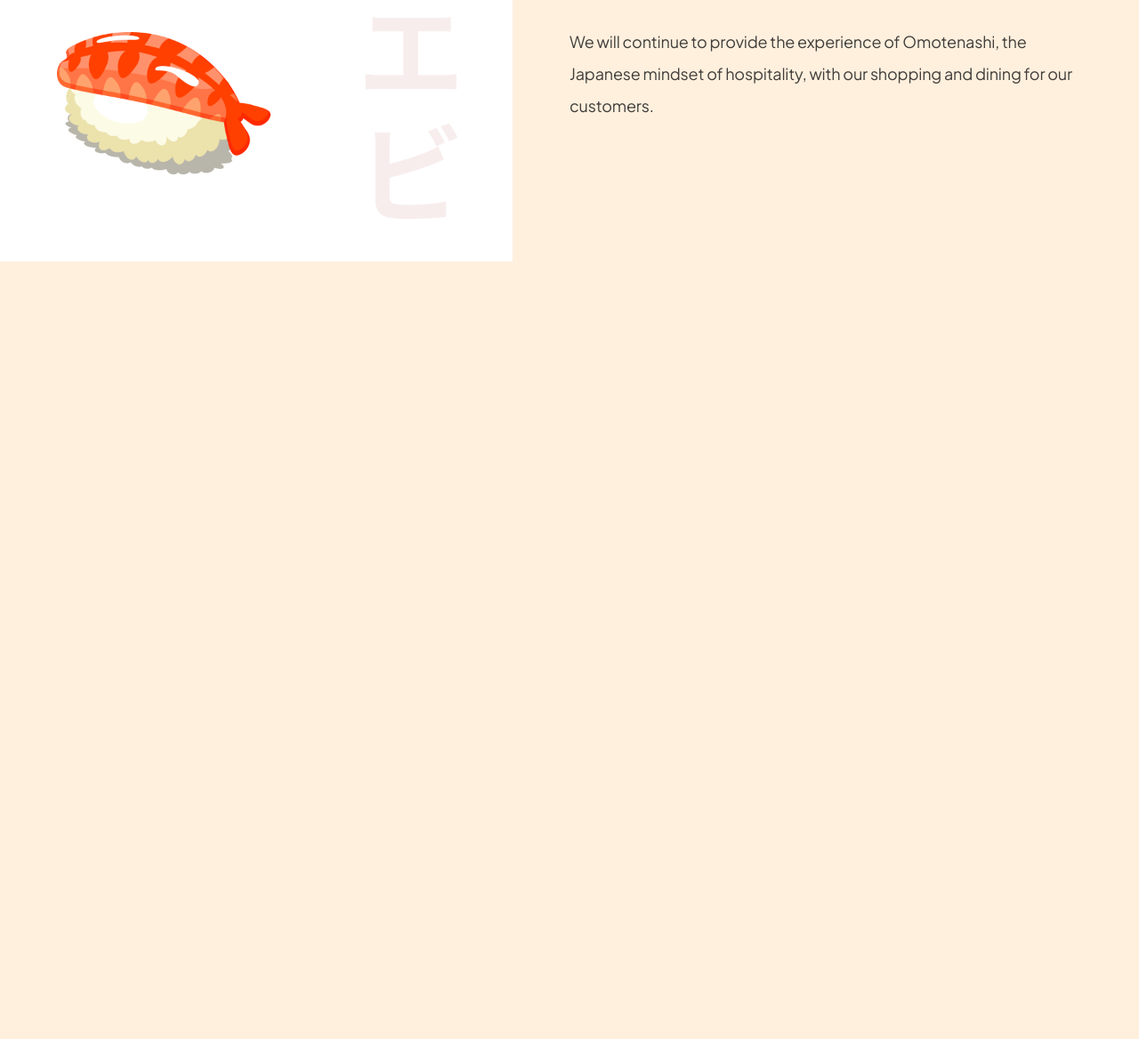
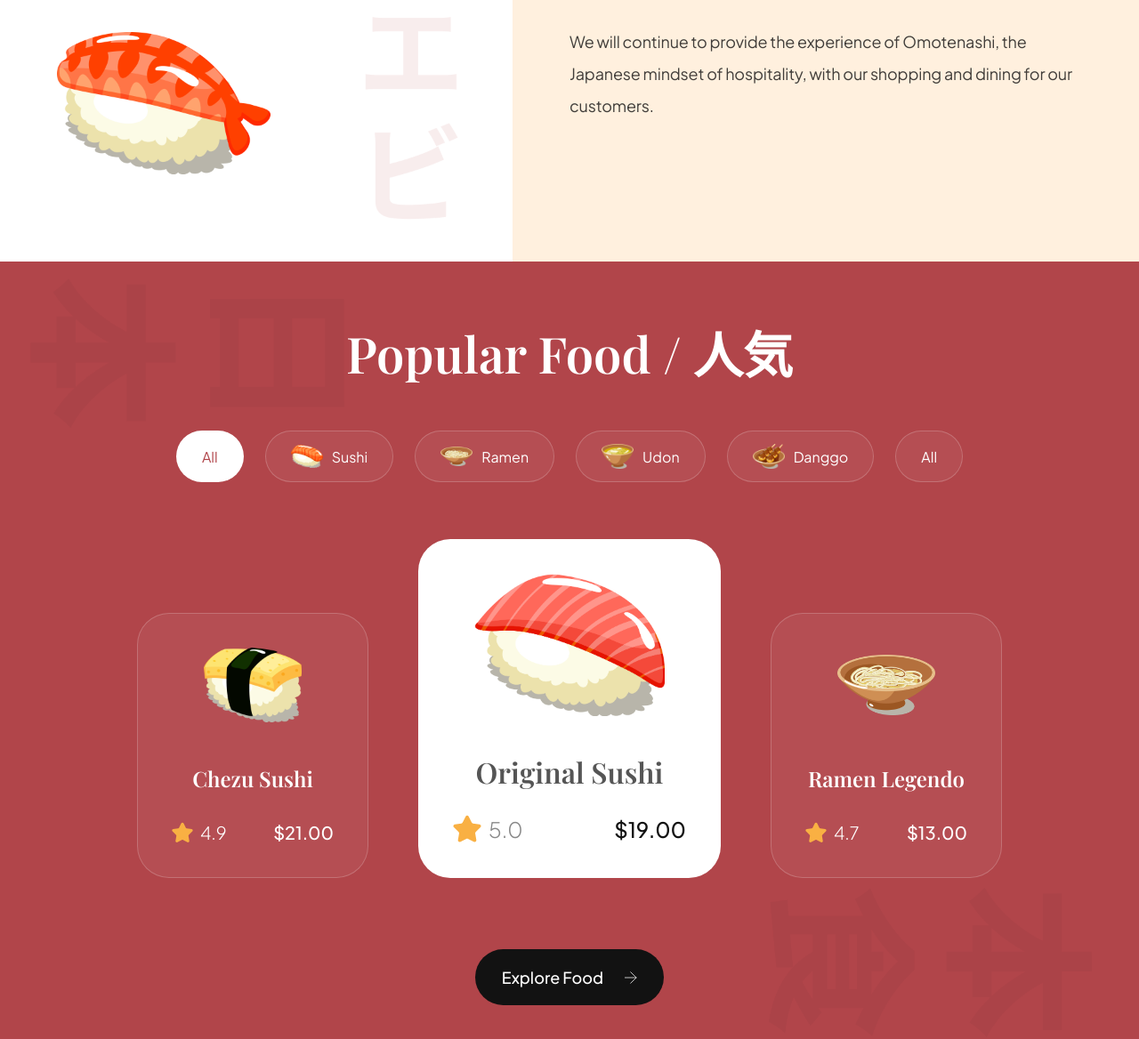
Before and after one commit to ErfanRez/Sushi-Restaurant, a website built with Vite: page index.html in a window 1280 px wide. Shown: the part 1224-2392 px from the top of the page at 89% size. Before the commit the page ends 1518 px from the top, so only its background shows below. Built offline with nearby package versions, Linux system fonts and the light colour scheme.

Commit message:
popular foods section is added

```diff
--- a/css/sections/popular.css
+++ b/css/sections/popular.css
@@ -0,0 +1,198 @@
+.popular-foods {
+    padding: 64px;
+
+    display: flex;
+    flex-direction: column;
+
+    background-color: var(--primary-color);
+    background-image: url("../../assets/popular_bg.png");
+    background-position: center;
+    background-repeat: no-repeat;
+    background-size: contain;
+
+    overflow: hidden;
+  }
+
+  .popular-foods__title {
+    font-size: 56px;
+    font-family: var(--playfair-display);
+    font-weight: 600;
+    line-height: 78px;
+    color: #fff;
+    text-align: center;
+  }
+
+  .popular-foods__filters {
+    margin-top: 48px;
+    max-width: 100%;
+    overflow-x: auto;
+
+    display: flex;
+    justify-content: center;
+    gap: 24px;
+  }
+
+  .popular-foods__filter-btn {
+    padding: 10px 28px;
+
+    display: flex;
+    flex-direction: row;
+    align-items: center;
+    gap: 10px;
+
+    background: rgba(255, 255, 255, 0.05);
+    border: 1px solid rgba(255, 255, 255, 0.2);
+    border-radius: 46px;
+
+    font-size: 16px;
+    font-weight: 300px;
+    line-height: 25px;
+    font-family: var(--plus-jakarta-sans);
+    color: #fff;
+    cursor: pointer;
+  }
+
+  .popular-foods__filter-btn img {
+    width: 36px;
+    height: 36px;
+    object-fit: contain;
+  }
+
+  .popular-foods__filter-btn.active {
+    background: #fff;
+    color: var(--primary-color)
+  }
+
+  .popular-foods__filter-btn:hover {
+    background: #fff;
+    color: var(--primary-color)
+  }
+
+  .popular-foods__catalogue {
+    margin-top: 64px;
+
+    display: flex;
+    justify-content: center;
+    align-items: flex-end;
+    flex-wrap: wrap;
+    gap: 56px;
+  }
+
+  .popular-foods__button {
+    width: fit-content;
+
+    padding: 20px 30px;
+    margin: 80px auto 0;
+
+    font-weight: 500;
+    font-size: 18px;
+    line-height: 23px;
+    font-family: var(--plus-jakarta-sans);
+    color: #fff;
+
+    border: none;
+    outline: none;
+    background: var(--secondary-color);
+    border-radius: 64px;
+    cursor: pointer;
+  }
+
+  .popular-foods__button img {
+    width: 14px;
+    height: 14px;
+    object-fit: contain;
+
+    margin-left: 21px;
+  }
+
+  .popular-foods__card {
+    padding: 38px;
+    min-width: 260px;
+    height: fit-content;
+
+    display: flex;
+    align-items: center;
+    flex-direction: column;
+
+    border-radius: 36px;
+    background: rgba(255, 255, 255, 0.05);
+    border: 1px solid rgba(255, 255, 255, 0.2);
+  }
+
+  .popular-foods__card-image {
+    width: 110px;
+    height: 84px;
+    object-fit: contain;
+  }
+
+  .popular-foods__card-title {
+    margin-top: 47px;
+
+    font-weight: 600;
+    font-size: 24px;
+    line-height: 32px;
+    font-family: var(--playfair-display);
+    color: #fff;
+    text-align: center;
+  }
+
+  .popular-foods__card-details {
+    width: 100%;
+    margin-top: 32px;
+  }
+
+  .popular-foods__card-rating {
+    display: flex;
+    align-items: center;
+    gap: 8px;
+  }
+
+  .popular-foods__card-rating img {
+    width: 24px;
+    height: 24px;
+    object-fit: contain;
+  }
+
+  .popular-foods__card-rating p {
+    font-size: 20px;
+    font-weight: 300;
+    font-family: var(--plus-jakarta-sans);
+    color: #fff;
+  }
+
+  .popular-foods__card-price {
+    font-size: 20px;
+    font-weight: 500;
+    font-family: var(--plus-jakarta-sans);
+    color: #fff;
+  }
+
+  .popular-foods__card.active-card {
+    background: #fff;
+    min-width: 340px;
+  }
+
+  .popular-foods__card.active-card .popular-foods__card-image {
+    width: 214px;
+    height: 160px;
+  }
+
+  .popular-foods__card.active-card .popular-foods__card-title {
+    color: var(--black-500);
+    font-size: 32px;
+  }
+
+  .popular-foods__card.active-card .popular-foods__card-rating img {
+    width: 32px;
+    height: 32px;
+  }
+
+  .popular-foods__card.active-card .popular-foods__card-rating p {
+    font-size: 24px;
+    color: var(--gray-100);
+  }
+
+  .popular-foods__card.active-card .popular-foods__card-price {
+    font-size: 24px;
+    color: var(--secondary-color)
+  }
--- a/index.html
+++ b/index.html
@@ -112,5 +112,79 @@
     </section>
 
 
+    <section class="popular-foods" id="menu">
+      <h2 class="popular-foods__title" data-aos="flip-up">Popular Food / 人気</h2>
+
+      <div class="popular-foods__filters sushi__hide-scrollbar" data-aos="fade-up">
+        <button class="popular-foods__filter-btn active">All</button>
+        <button class="popular-foods__filter-btn">
+          <img src="/assets/sushi-9.png" alt="sushi 9" />
+          Sushi
+        </button>
+        <button class="popular-foods__filter-btn">
+          <img src="/assets/sushi-8.png" alt="sushi 8" />
+          Ramen
+        </button>
+        <button class="popular-foods__filter-btn">
+          <img src="/assets/sushi-7.png" alt="sushi 7" />
+          Udon
+        </button>
+        <button class="popular-foods__filter-btn">
+          <img src="/assets/sushi-6.png" alt="sushi 6" />
+          Danggo
+        </button>
+        <button class="popular-foods__filter-btn">All</button>
+      </div>
+
+      <div class="popular-foods__catalogue" data-aos="fade-up">
+        <article class="popular-foods__card">
+          <img class="popular-foods__card-image" src="assets/sushi-12.png" alt="sushi-12" />
+          <h4 class="popular-foods__card-title">Chezu Sushi</h4>
+
+          <div class="popular-foods__card-details flex-between">
+            <div class="popular-foods__card-rating">
+              <img src="assets/star.svg" alt="star" />
+              <p>4.9</p>
+            </div>
+
+            <p class="popular-foods__card-price">$21.00</p>
+          </div>
+        </article>
+
+        <article class="popular-foods__card active-card">
+          <img class="popular-foods__card-image" src="assets/sushi-11.png" alt="sushi-11" />
+          <h4 class="popular-foods__card-title">Original Sushi</h4>
+
+          <div class="popular-foods__card-details flex-between">
+            <div class="popular-foods__card-rating">
+              <img src="assets/star.svg" alt="star" />
+              <p>5.0</p>
+            </div>
+
+            <p class="popular-foods__card-price">$19.00</p>
+          </div>
+        </article>
+
+        <article class="popular-foods__card">
+          <img class="popular-foods__card-image" src="assets/sushi-10.png" alt="sushi-10" />
+          <h4 class="popular-foods__card-title">Ramen Legendo</h4>
+
+          <div class="popular-foods__card-details flex-between">
+            <div class="popular-foods__card-rating">
+              <img src="assets/star.svg" alt="star" />
+              <p>4.7</p>
+            </div>
+
+            <p class="popular-foods__card-price">$13.00</p>
+          </div>
+        </article>
+      </div>
+
+      <button class="popular-foods__button">
+        Explore Food
+        <img src="assets/arrow-right.svg"  alt="arrow-right" />
+      </button>
+    </section>
+
   </body>
 </html>
```
